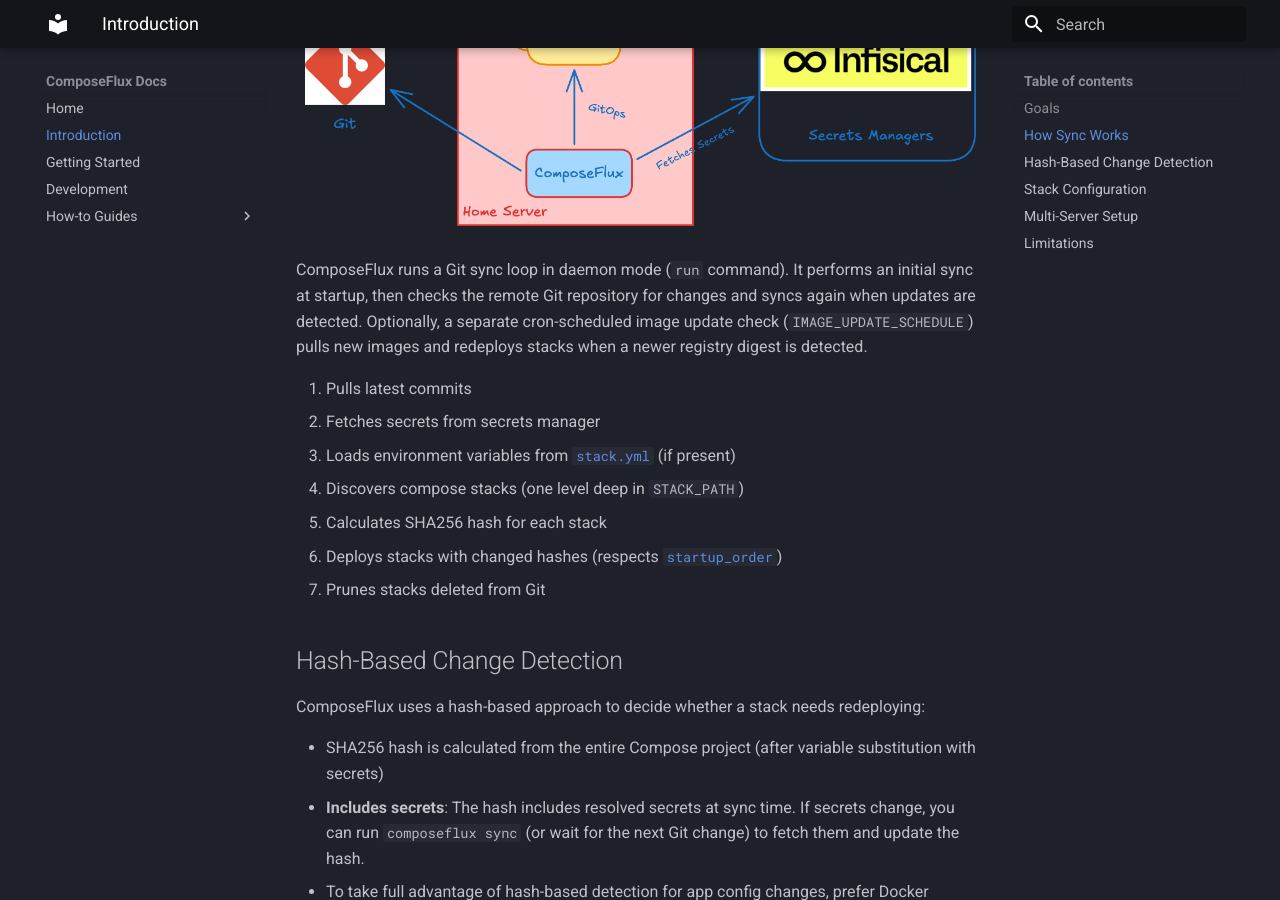
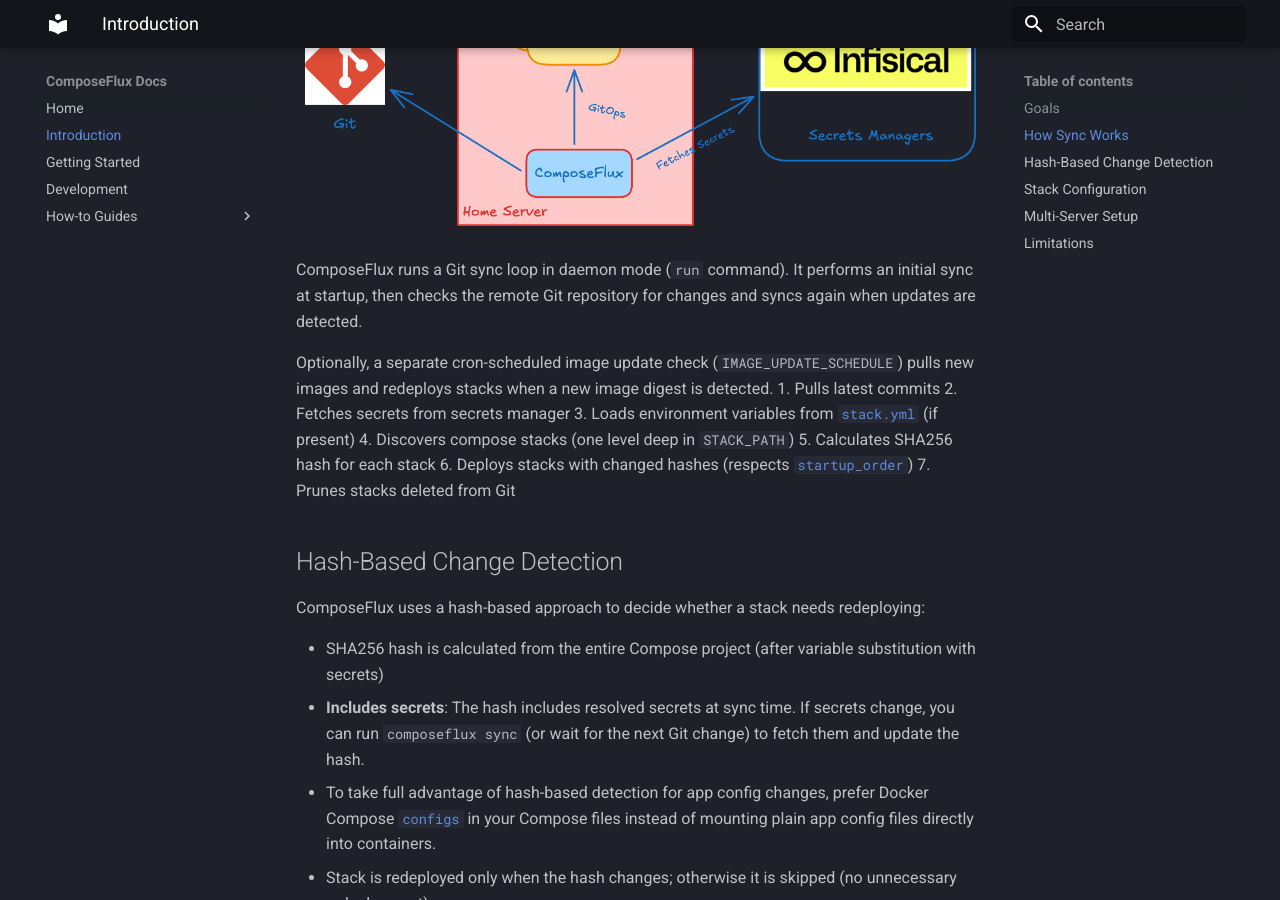
Before and after one commit to veerendra2/composeflux, an MkDocs documentation site: the page built from docs/Introduction.md, in a window 1280 px wide and 900 px high, scrolled down 639 px. Built offline with MkDocs 1.6.1 and Material for MkDocs 9.7.7, drawn with Linux system fonts in a browser that asks for light colours.

Commit message:
Update docs/Introduction.md
Co-authored-by: Copilot <175728472+Copilot@users.noreply.github.com>

```diff
--- a/docs/Introduction.md
+++ b/docs/Introduction.md
@@ -13,8 +13,9 @@ ComposeFlux is a GitOps tool for managing Docker Compose stacks on home servers.
 
 ![Arch](./assets/arch.png)
 
-ComposeFlux runs a Git sync loop in daemon mode (`run` command). It performs an initial sync at startup, then checks the remote Git repository for changes and syncs again when updates are detected. Optionally, a separate cron-scheduled image update check (`IMAGE_UPDATE_SCHEDULE`) pulls new images and redeploys stacks when a newer registry digest is detected.
+ComposeFlux runs a Git sync loop in daemon mode (`run` command). It performs an initial sync at startup, then checks the remote Git repository for changes and syncs again when updates are detected.
 
+Optionally, a separate cron-scheduled image update check (`IMAGE_UPDATE_SCHEDULE`) pulls new images and redeploys stacks when a new image digest is detected.
 1. Pulls latest commits
 2. Fetches secrets from secrets manager
 3. Loads environment variables from [`stack.yml`](#stack-configuration) (if present)
```
